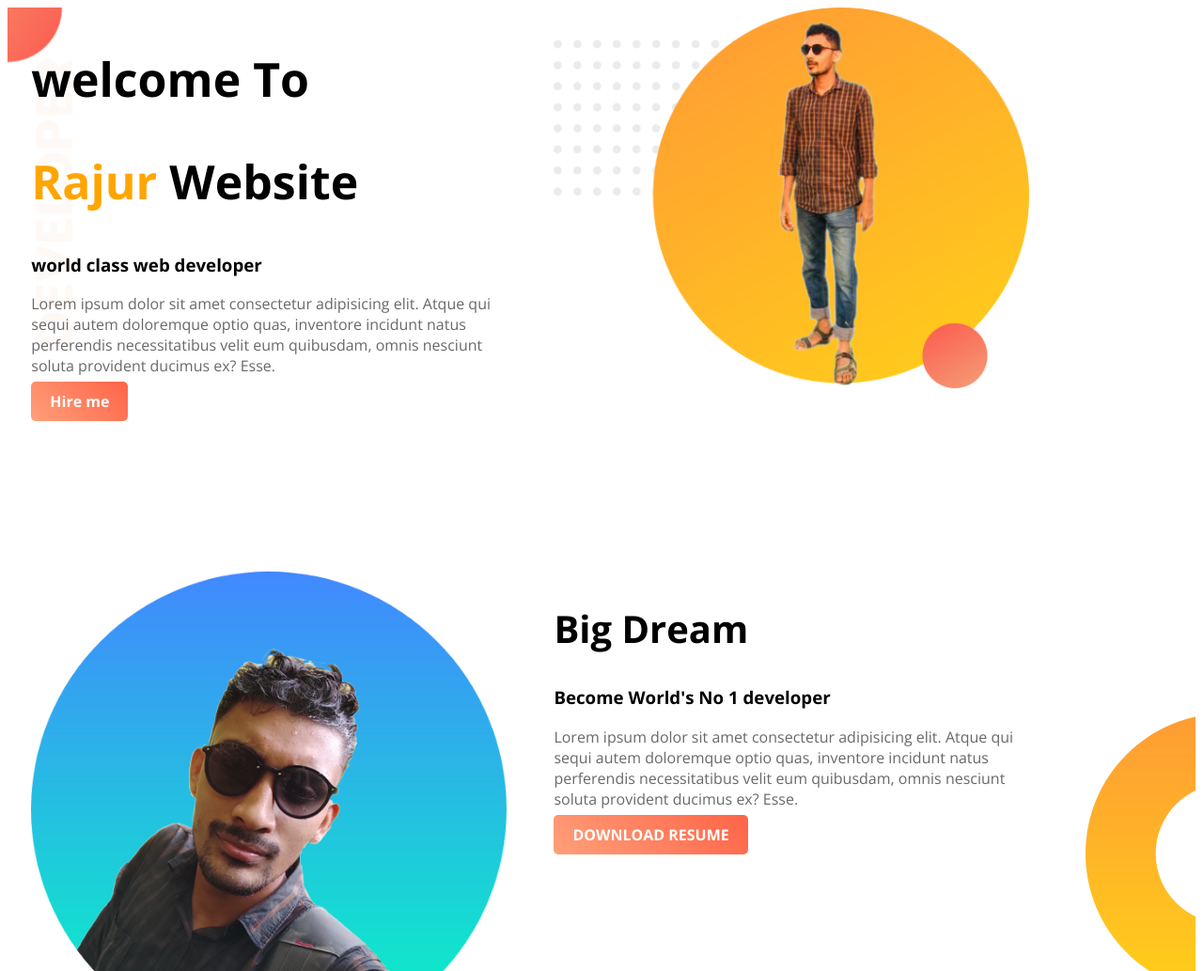
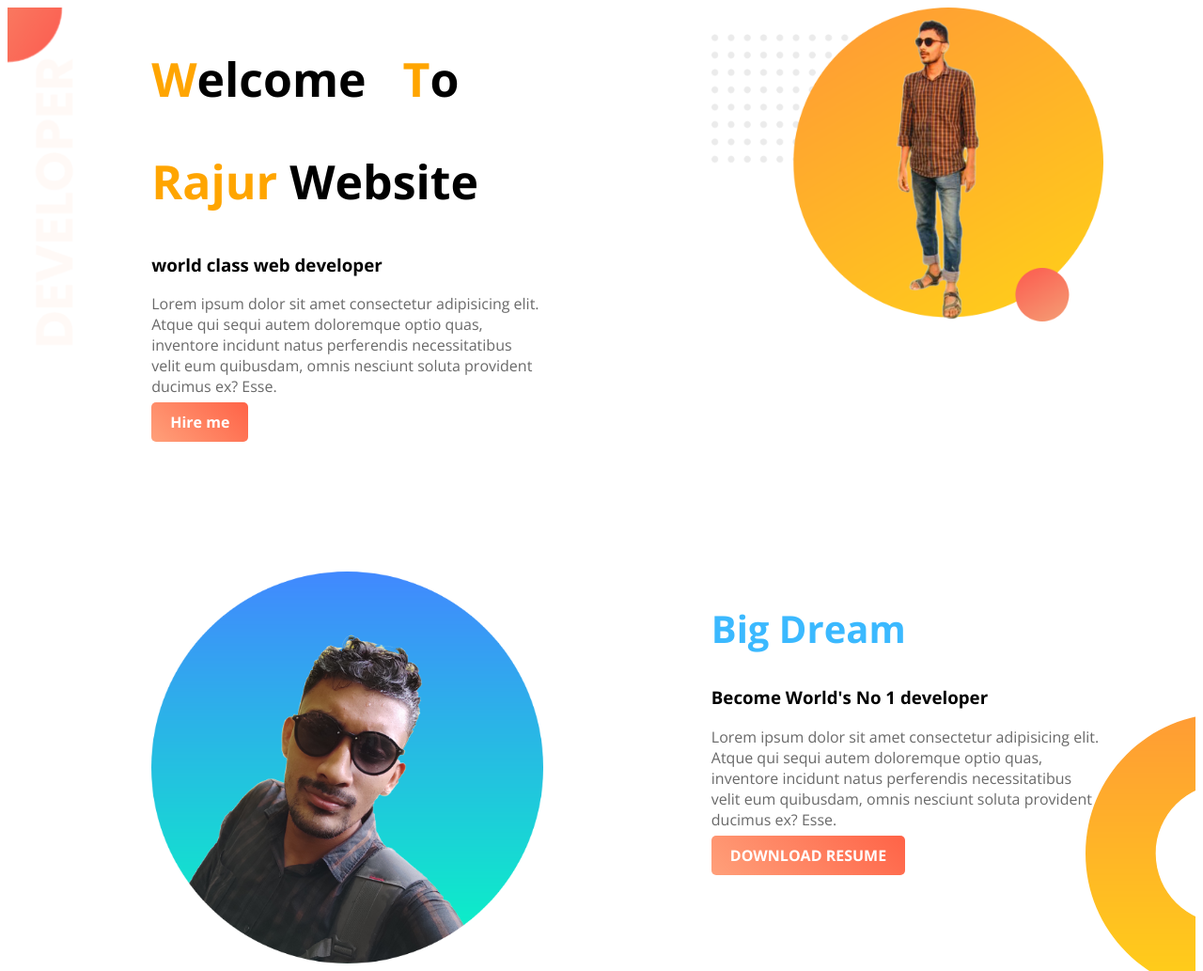
Before and after one commit to raju-ahmmad/portfolio-, a plain HTML site: page index.html in a window 1280 px wide. Shown: the top 1033 px of the page at 94% size. Drawn offline with nearby package versions, Linux system fonts and the light colour scheme.

Commit message:
color added

```diff
--- a/index.html
+++ b/index.html
@@ -11,7 +11,7 @@
 <body>
     <section class="top-banner">
         <div class="hulf-width">
-            <h1>welcome To</h1>
+            <h1><span class="orange-highlight">W</span>elcome &nbsp <span class="orange-highlight">T</span>o</h1>
             <h1><span class="orange-highlight">Rajur </span>Website</h1>
             <h3>world class web developer</h3>
             <p>Lorem ipsum dolor sit amet consectetur adipisicing elit. Atque qui sequi autem doloremque optio quas, inventore incidunt natus perferendis necessitatibus velit eum quibusdam, omnis nesciunt soluta provident ducimus ex? Esse.</p>
@@ -27,7 +27,7 @@
             <img src="images/hero1.png" alt="">
         </div>
         <div class="hulf-width">
-            <h2>Big Dream</h1>
+            <h2 class="blue-highlight">Big Dream</h1>
             <h3>Become World's No 1 developer</h3>
             <p>Lorem ipsum dolor sit amet consectetur adipisicing elit. Atque qui sequi autem doloremque optio quas, inventore incidunt natus perferendis necessitatibus velit eum quibusdam, omnis nesciunt soluta provident ducimus ex? Esse.</p>
             <a class="link-button" target="_blank" href="https://twitter.com/RajuAhmmadHrid1">DOWNLOAD RESUME</a>
--- a/style.css
+++ b/style.css
@@ -13,12 +13,13 @@ p{
 .orange-highlight{
     color: orange;
 }
-.hulf-width{
+.hulf-width {
     width: 40%;
     float: left;
-    padding-left: 2%;
+    padding-left: 5%;
     padding-right: 2%;
-
+    box-sizing: border-box;
+    margin-left: 90px;
 }
 .hulf-width img{
     width: 100%;
@@ -70,3 +71,6 @@ footer p{
     text-align: center;
     font-size: 12px;
 }
+.blue-highlight{
+    color: #3BB9FF;
+}
```
